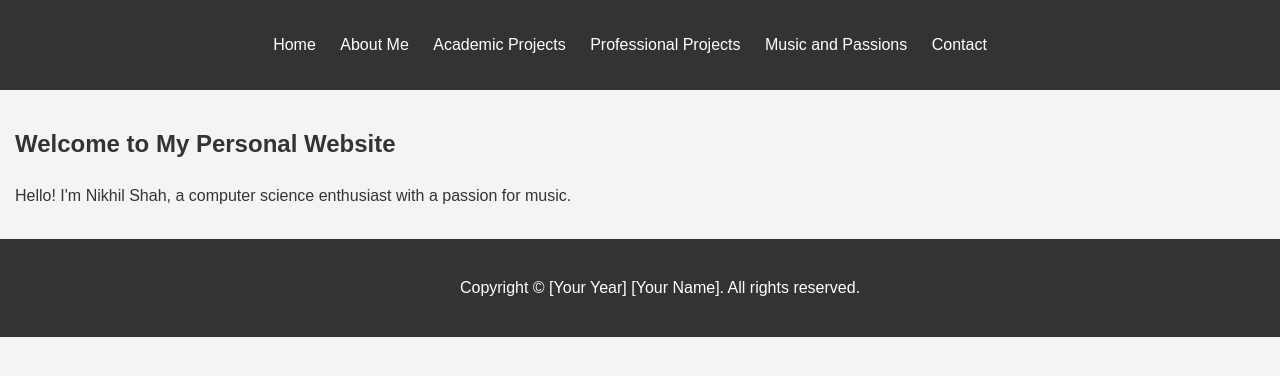
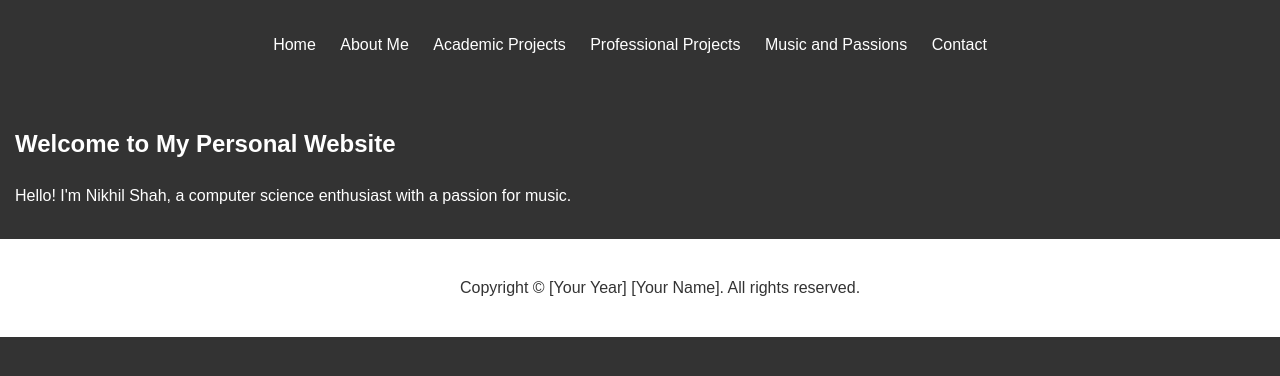
Before and after one commit to itsnikhilshah/Webpage, a plain HTML site: page index.html in a window 1280 px wide. Shown: the top 376 px of the page. Drawn offline with Linux system fonts and the light colour scheme.

Commit message:
Style Changes

```diff
--- a/style.css
+++ b/style.css
@@ -4,14 +4,12 @@ body {
     line-height: 1.6;
     margin: 0;
     padding: 0;
-    background-color: #f4f4f4;
-    color: #333;
+    background-color: #333; /* Set your desired uniform background color here */
+    color: #fff; /* Adjust text color for readability */
 }
 
 /* Header */
 header {
-    background: #333;
-    color: #fff;
     padding-top: 1rem;
     padding-bottom: 1rem;
     text-align: center;
@@ -31,6 +29,12 @@ nav ul li {
 nav ul li a {
     color: #fff;
     text-decoration: none;
+    transition: color 0.3s;
+}
+
+/* Hover Effect */
+nav ul li a:hover {
+    color: #4CAF50; /* Change this color if needed */
 }
 
 /* Main Section */
@@ -38,19 +42,14 @@ main {
     padding: 15px;
 }
 
-main h1 {
-    color: #333;
-}
-
-/* Footer */
 footer {
     text-align: center;
     padding: 20px;
-    background: #333;
-    color: #fff;
     position: relative;
     bottom: 0;
     width: 100%;
+    background-color: #fff; /* Set footer background to white */
+    color: #333; /* Change text color for better visibility on white background */
 }
 
 /* Add Media Queries for Responsiveness */
```
